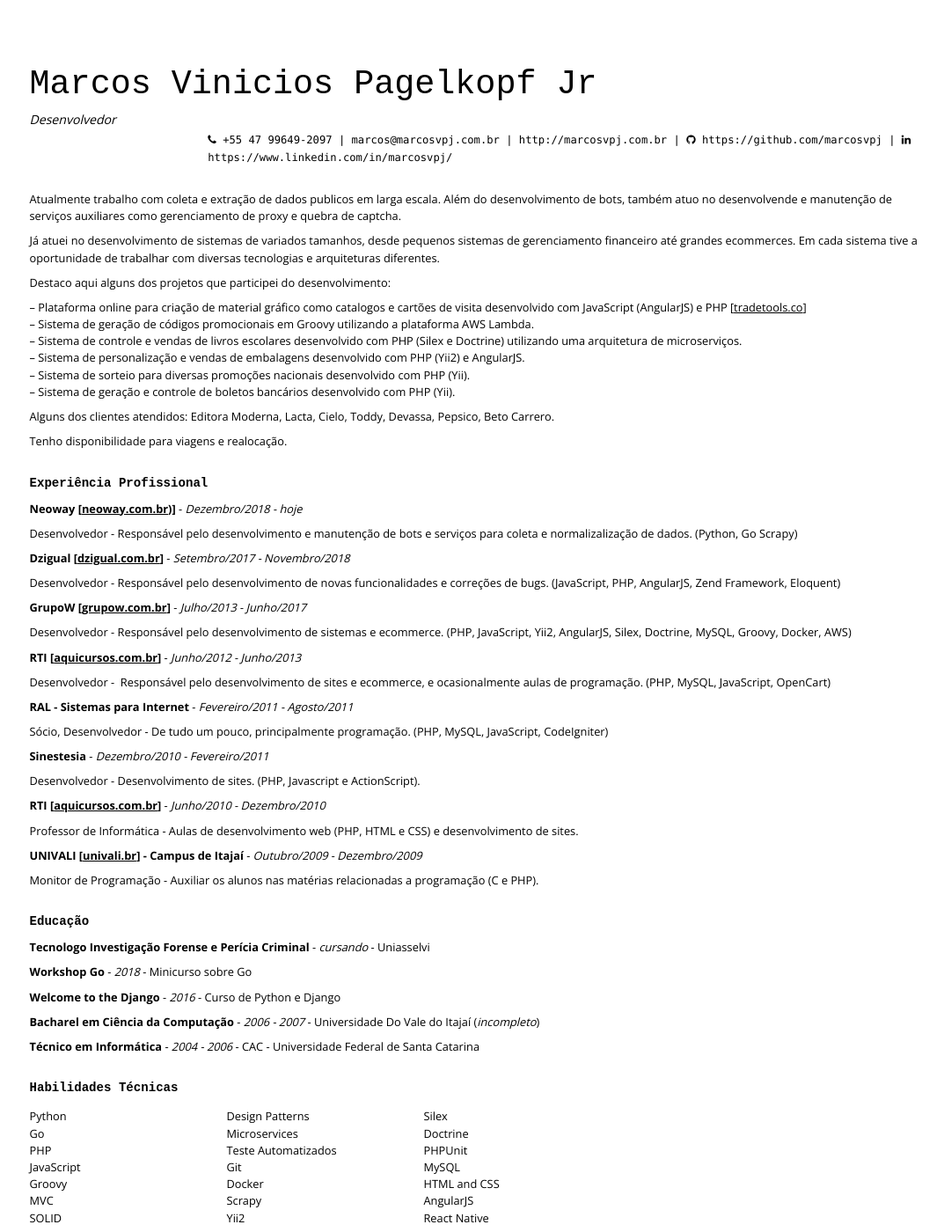
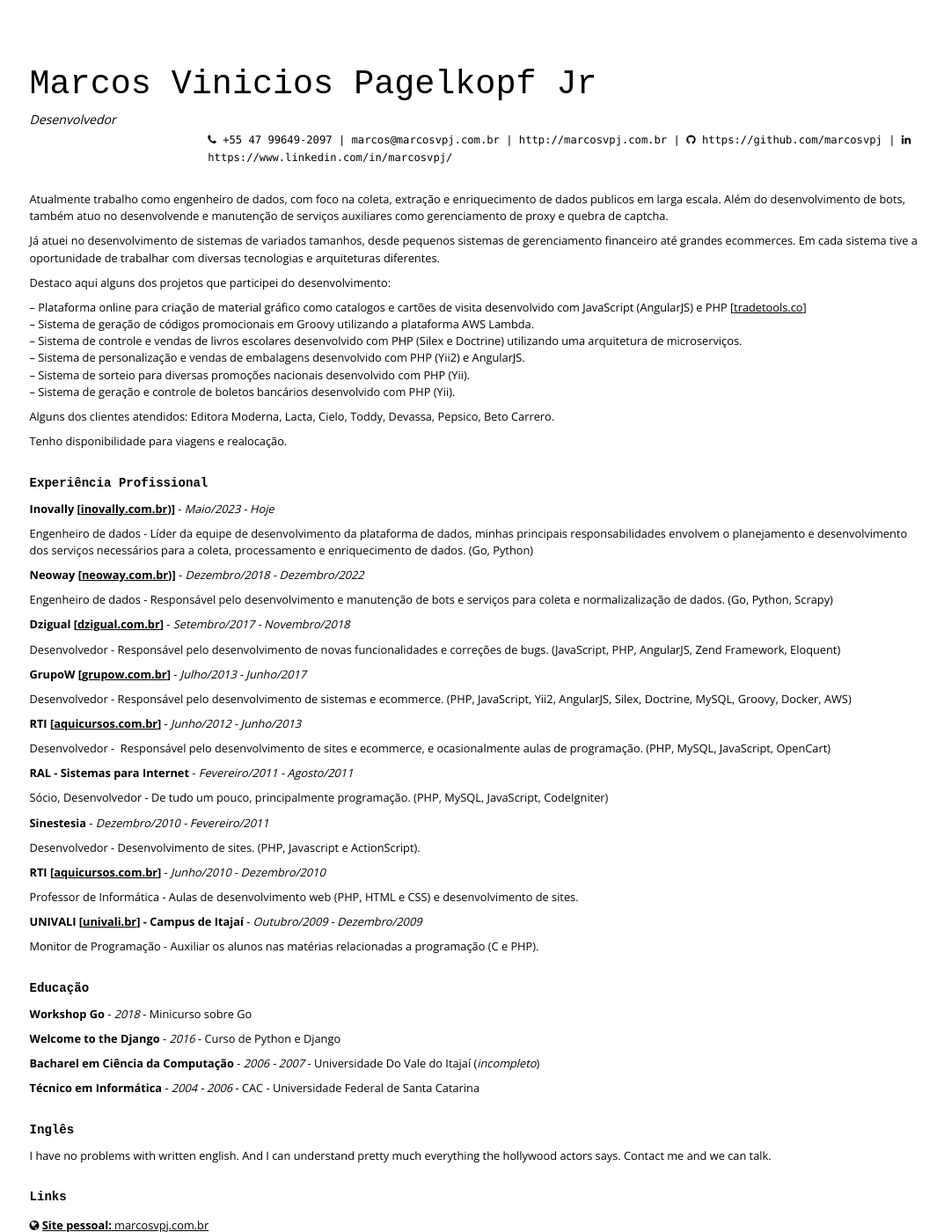
Before and after one commit to marcosvpj/marcosvpj.github.io, a Jekyll site: the page built from cv.md, in a window 1280 px wide and 1400 px high. Shown: the whole window at 88% size, without its empty margins (106-1179 px from the left). Built offline with Jekyll 4.4.1, drawn with Linux system fonts in a browser that asks for light colours; nearby versions of some CDN libraries.

Commit message:
update cv

```diff
--- a/cv.md
+++ b/cv.md
@@ -19,7 +19,7 @@ Desenvolvedor
 
 <br />
 
-Atualmente trabalho com coleta e extração de dados publicos em larga escala. Além do desenvolvimento de bots, também atuo no desenvolvende e manutenção de serviços auxiliares como gerenciamento de proxy e quebra de captcha.
+Atualmente trabalho como engenheiro de dados, com foco na coleta, extração e enriquecimento de dados publicos em larga escala. Além do desenvolvimento de bots, também atuo no desenvolvende e manutenção de serviços auxiliares como gerenciamento de proxy e quebra de captcha.
 
 Já atuei no desenvolvimento de sistemas de variados tamanhos, desde pequenos sistemas de gerenciamento financeiro até grandes ecommerces. Em cada sistema tive a oportunidade de trabalhar com diversas tecnologias e arquiteturas diferentes.
 
@@ -38,9 +38,13 @@ Tenho disponibilidade para viagens e realocação.
 
 ## Experiência Profissional
 
-__Neoway [[neoway.com.br](http://ww.neoway.com.br))]__ - _Dezembro/2018 - hoje_
+__Inovally [[inovally.com.br](https://inovally.com.br/))]__ - _Maio/2023 - Hoje_
 
-Desenvolvedor - Responsável pelo desenvolvimento e manutenção de bots e serviços para coleta e normalizalização de dados. (Python, Go Scrapy)
+Engenheiro de dados - Líder da equipe de desenvolvimento da plataforma de dados, minhas principais responsabilidades envolvem o planejamento e desenvolvimento dos serviços necessários para a coleta, processamento e enriquecimento de dados. (Go, Python)
+
+__Neoway [[neoway.com.br](https://www.neoway.com.br/))]__ - _Dezembro/2018 - Dezembro/2022_
+
+Engenheiro de dados - Responsável pelo desenvolvimento e manutenção de bots e serviços para coleta e normalizalização de dados. (Go, Python, Scrapy)
 
 __Dzigual [[dzigual.com.br](http://www.dzigual.com.br)]__ - _Setembro/2017 - Novembro/2018_
 
@@ -73,8 +77,6 @@ Monitor de Programação - Auxiliar os alunos nas matérias relacionadas a progr
 
 ## Educação
 
-__Tecnologo Investigação Forense e Perícia Criminal__ - _cursando_ - Uniasselvi
-
 __Workshop Go__ - _2018_ - Minicurso sobre Go
 
 __Welcome to the Django__ - _2016_ - Curso de Python e Django
@@ -83,30 +85,6 @@ __Bacharel em Ciência da Computação__ - _2006 - 2007_ -  Universidade Do Vale
 
 __Técnico em Informática__ - _2004 - 2006_ - CAC - Universidade Federal de Santa Catarina
 
-
-## Habilidades Técnicas
-
-* Python
-* Go
-* PHP
-* JavaScript
-* Groovy
-* MVC
-* SOLID
-* Design Patterns
-* Microservices
-* Teste Automatizados
-* Git
-* Docker
-* Scrapy
-* Yii2
-* Silex
-* Doctrine
-* PHPUnit
-* MySQL
-* HTML and CSS
-* AngularJS
-* React Native
 
 
 ## Inglês
```
